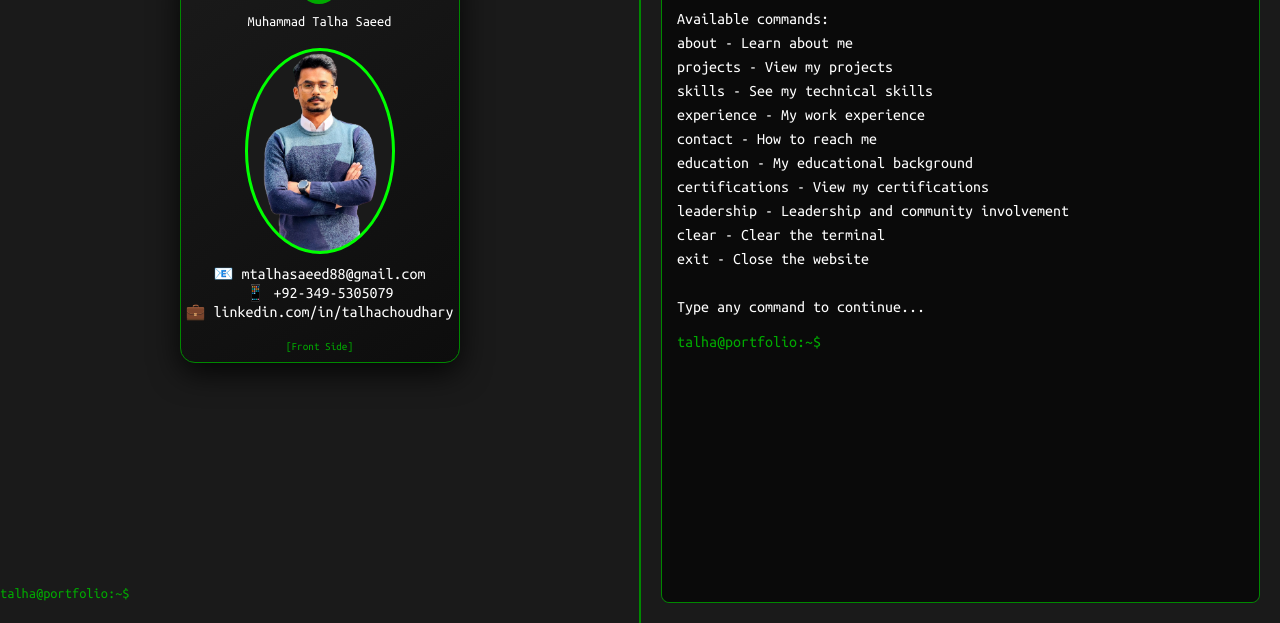
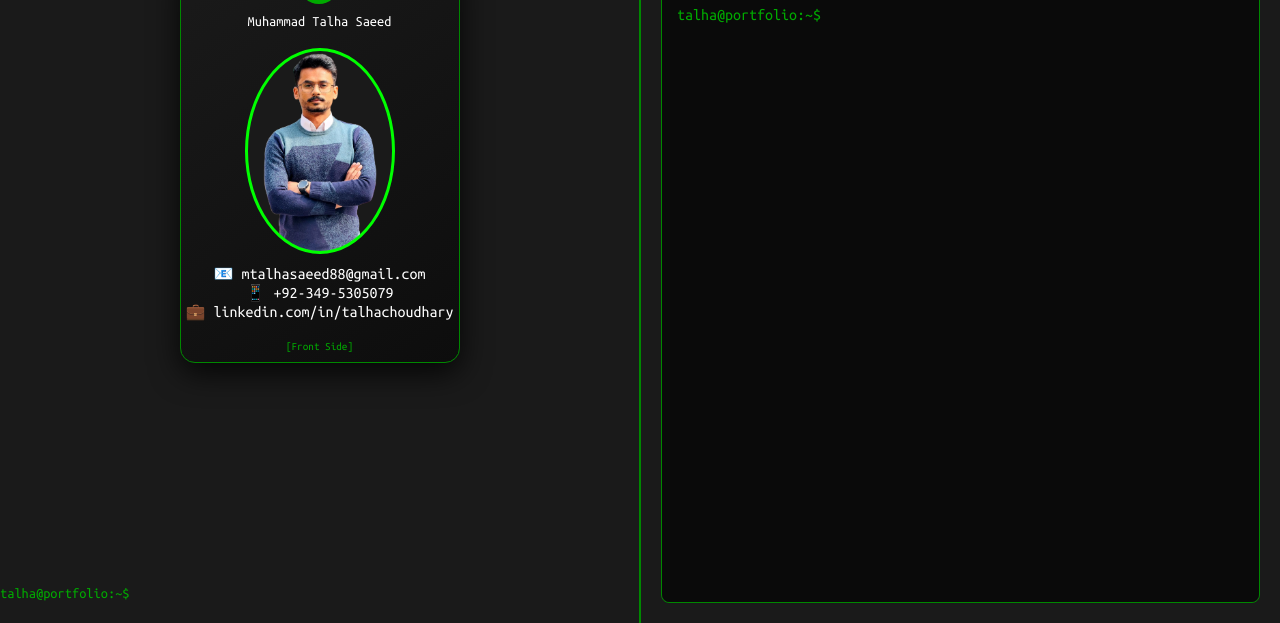
Before and after one commit to Ethical2001/resume, a plain HTML site: page index.html in a window 1280 px wide. Shown: the part 177-800 px from the top of the page. Drawn offline with Linux system fonts and the light colour scheme.

Commit message:
Update index.html

```diff
--- a/index.html
+++ b/index.html
@@ -65,20 +65,7 @@
 Welcome to my interactive portfolio terminal!
 Type 'help' to see available commands.</span>
                     </div>
-                    <div class="terminal-output" id="output">
-                        Available commands:<br>
-                        about - Learn about me<br>
-                        projects - View my projects<br>
-                        skills - See my technical skills<br>
-                        experience - My work experience<br>
-                        contact - How to reach me<br>
-                        education - My educational background<br>
-                        certifications - View my certifications<br>
-                        leadership - Leadership and community involvement<br>
-                        clear - Clear the terminal<br>
-                        exit - Close the website<br><br>
-                        Type any command to continue...
-                    </div>
+
                     <div class="terminal-input">
                         <span class="user">talha@portfolio:~$</span>
                         <input type="text" id="command-input" autofocus>
```
